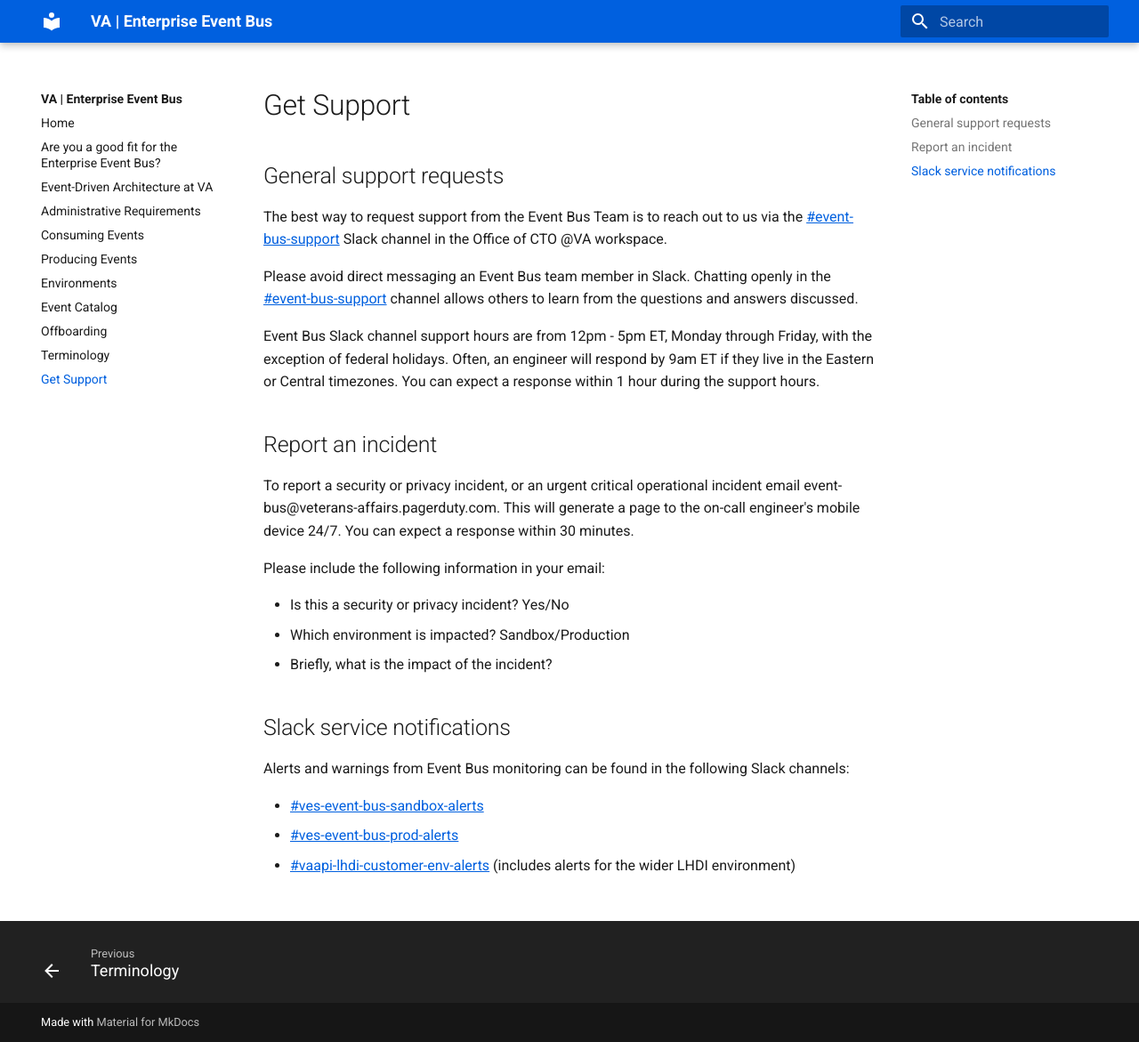
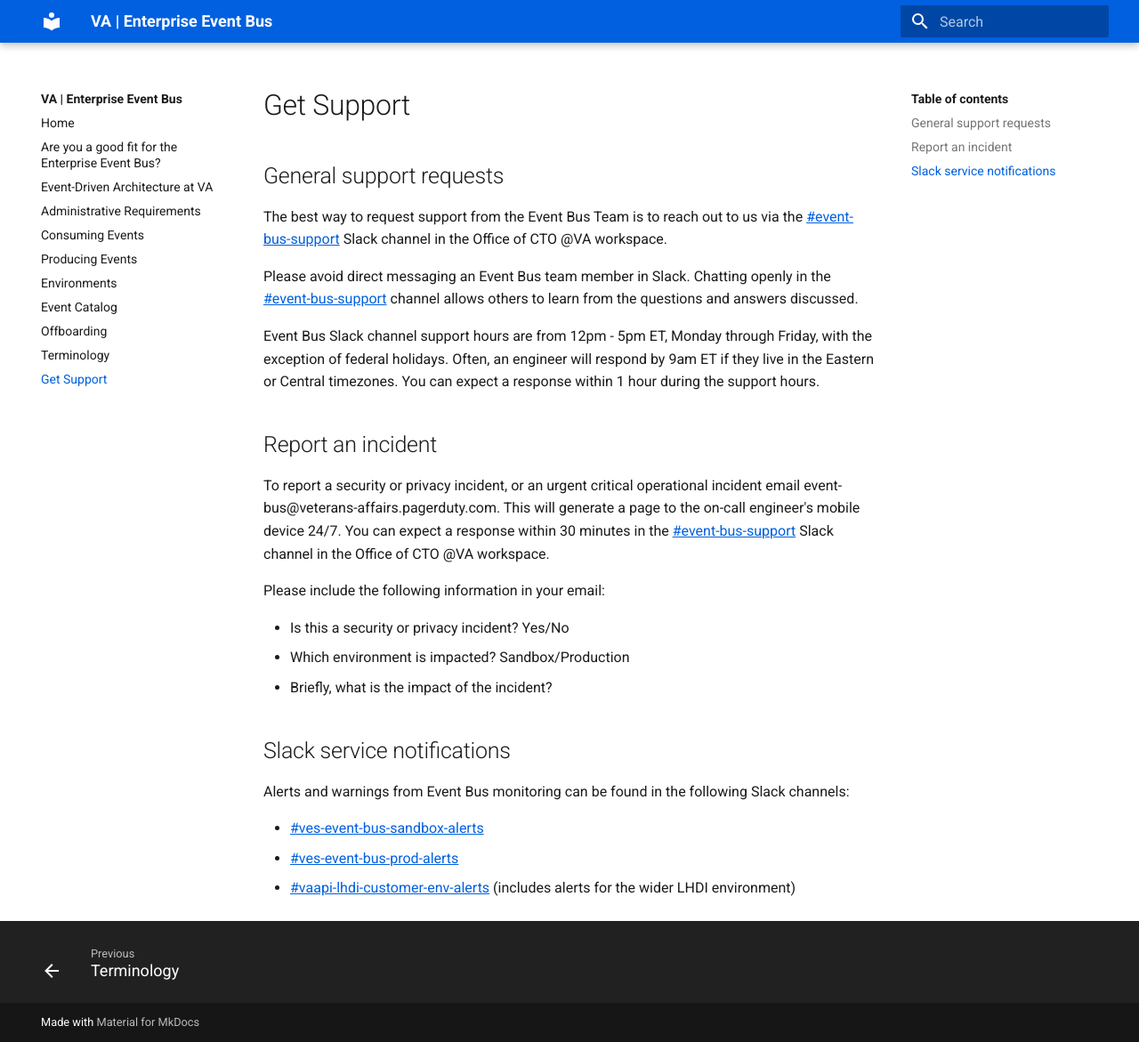
Before and after one commit to department-of-veterans-affairs/ves-event-bus-developer-portal, an MkDocs documentation site: the page built from docs/get-support.md, in a window 1280 px wide and 1171 px high. Shown: the whole window at 89% size. Built offline with MkDocs 1.6.1 and Material for MkDocs 9.7.7, drawn with Linux system fonts in a browser that asks for light colours.

Commit message:
Update docs/get-support.md

```diff
--- a/docs/get-support.md
+++ b/docs/get-support.md
@@ -14,7 +14,7 @@
 
 ## Report an incident
 
-To report a security or privacy incident, or an urgent critical operational incident email event-bus@veterans-affairs.pagerduty.com. This will generate a page to the on-call engineer's mobile device 24/7. You can expect a response within 30 minutes.
+To report a security or privacy incident, or an urgent critical operational incident email event-bus@veterans-affairs.pagerduty.com. This will generate a page to the on-call engineer's mobile device 24/7. You can expect a response within 30 minutes in the [#event-bus-support][slack-#event-bus-support] Slack channel in the Office of CTO @VA workspace.
 
 Please include the following information in your email:
 
```
